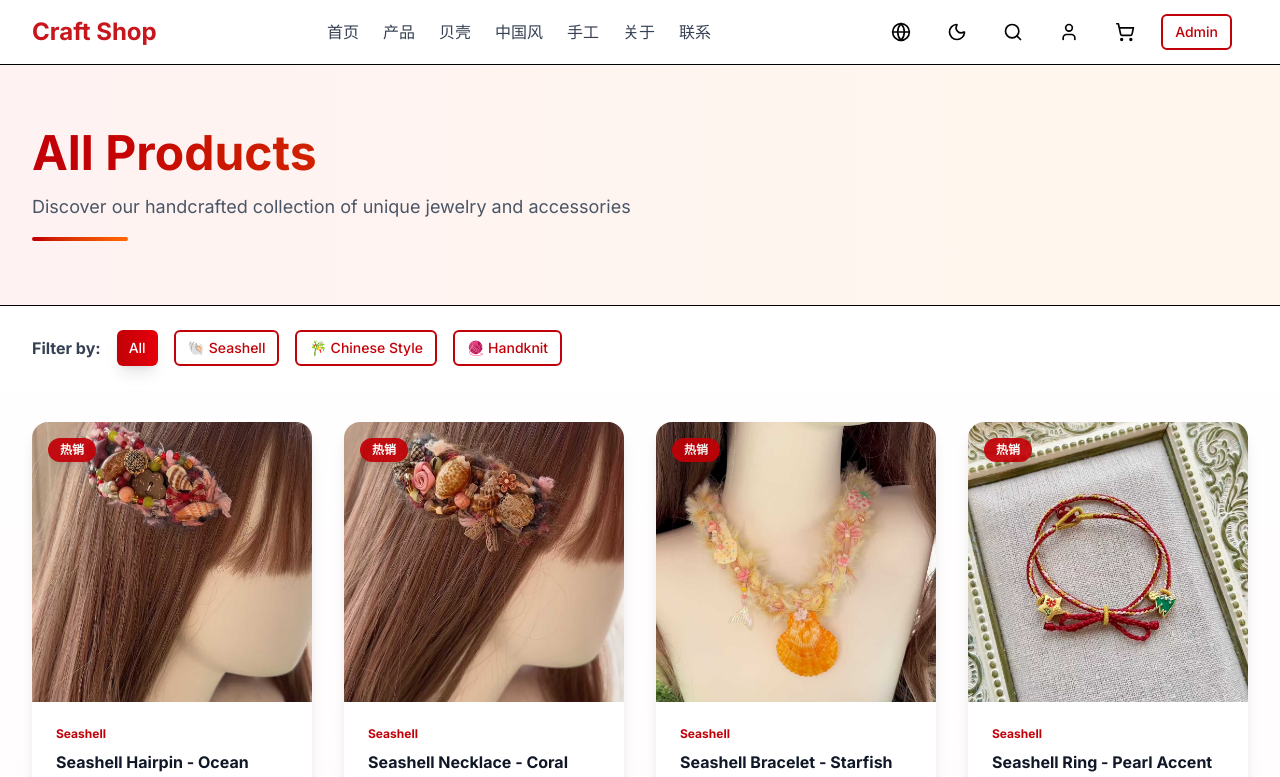
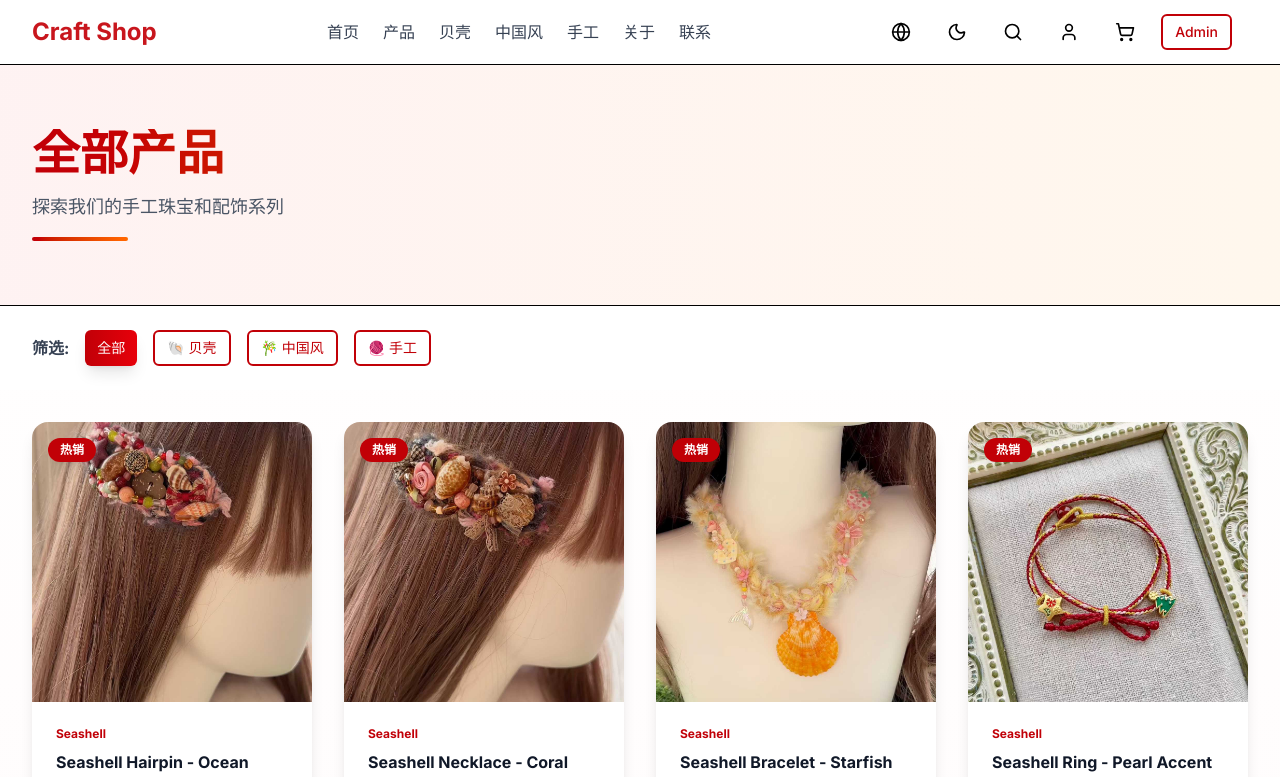
Before and after one commit to qduld/cross-border-standalone-store, a Next.js app: page /products in a window 1280 px wide. Shown: the top 777 px of the page. Built offline with nearby package versions, Linux system fonts and the light colour scheme.

Commit message:
Update products page to use LanguageContext and ThemeContext
- Import useLanguage hook
- Convert from async component to client component
- Replace all hardcoded text with t() function calls
- Add dark mode classes throughout
- Ensure proper theme support

```diff
--- a/app/products/page.tsx
+++ b/app/products/page.tsx
@@ -4,6 +4,7 @@ import Navbar from "@/components/Navbar";
 import Footer from "@/components/Footer";
 import { Button } from "@/components/ui/button";
 import Link from "next/link";
+import { useLanguage } from "@/context/LanguageContext";
 
 // Mock data
 const allProducts = [
@@ -124,56 +125,57 @@ const allProducts = [
   },
 ];
 
-export default async function ProductsPage({
+export default function ProductsPage({
   searchParams,
 }: {
-  searchParams: Promise<{ category?: string }>;
+  searchParams: { category?: string };
 }) {
-  const { category } = await searchParams;
+  const { t } = useLanguage();
+  const category = searchParams?.category;
 
   const filteredProducts = category
     ? allProducts.filter(p => p.category === category || p.category.toLowerCase().includes(category))
     : allProducts;
 
   return (
-    <div className="min-h-screen bg-gradient-to-b from-white via-red-50/30 to-white">
+    <div className="min-h-screen bg-gradient-to-b from-white via-red-50/30 to-white dark:bg-gray-900 dark:from-gray-900 dark:via-gray-800 dark:to-gray-900 dark:text-white">
       <Navbar />
 
       {/* Page Header */}
-      <div className="bg-gradient-to-r from-red-50 to-orange-50 py-16 border-b border-red-100">
+      <div className="bg-gradient-to-r from-red-50 to-orange-50 py-16 border-b border-red-100 dark:bg-gradient-to-r dark:from-gray-800 dark:to-gray-700 dark:border-gray-700">
         <div className="max-w-7xl mx-auto px-4 sm:px-6 lg:px-8">
-          <h1 className="text-5xl font-bold mb-4 bg-gradient-to-r from-red-700 to-orange-500 bg-clip-text text-transparent">
-            {category ? `${category} Collection` : 'All Products'}
+          <h1 className="text-5xl font-bold mb-4 bg-gradient-to-r from-red-700 to-orange-500 bg-clip-text text-transparent dark:text-white dark:bg-none">
+            {category ? `${category} ${t("系列", "Collection")}` : t("全部产品", "All Products")}
           </h1>
-          <p className="text-gray-600 text-lg">
-            Discover our handcrafted collection of unique jewelry and accessories
+          <p className="text-gray-600 dark:text-gray-400 text-lg">
+            {t("探索我们的手工珠宝和配饰系列", "Discover our handcrafted collection of unique jewelry and accessories")}
           </p>
           <div className="w-24 h-1 bg-gradient-to-r from-red-700 to-orange-500 mt-4 rounded-full"></div>
         </div>
       </div>
 
       {/* Filters */}
-      <div className="max-w-7xl mx-auto px-4 sm:px-6 lg:px-8 py-6 sticky top-16 bg-white/80 backdrop-blur-sm z-40">
+      <div className="max-w-7xl mx-auto px-4 sm:px-6 lg:px-8 py-6 sticky top-16 bg-white/80 backdrop-blur-sm z-40 dark:bg-gray-800/80 dark:backdrop-blur-sm">
         <div className="flex flex-wrap gap-4 items-center">
-          <span className="text-gray-700 font-bold">Filter by:</span>
+          <span className="text-gray-700 dark:text-gray-300 font-bold">{t("筛选:", "Filter by:")}</span>
           <Link href="/products">
-            <Button variant={!category ? "gradient" : "outline"} size="sm">
-              All
+            <Button variant={!category ? "gradient" : "outline"} size="sm" className="dark:border-gray-600 dark:text-white">
+              {t("全部", "All")}
             </Button>
           </Link>
           <Link href="/products?category=Seashell">
-            <Button variant={category === "Seashell" ? "gradient" : "outline"} size="sm">
-              🐚 Seashell
+            <Button variant={category === "Seashell" ? "gradient" : "outline"} size="sm" className="dark:border-gray-600 dark:text-white">
+              🐚 {t("贝壳", "Seashell")}
             </Button>
           </Link>
           <Link href="/products?category=Chinese+Style">
-            <Button variant={category === "Chinese Style" ? "gradient" : "outline"} size="sm">
-              🎋 Chinese Style
+            <Button variant={category === "Chinese Style" ? "gradient" : "outline"} size="sm" className="dark:border-gray-600 dark:text-white">
+              🎋 {t("中国风", "Chinese Style")}
             </Button>
           </Link>
           <Link href="/products?category=Handknit">
-            <Button variant={category === "Handknit" ? "gradient" : "outline"} size="sm">
-              🧶 Handknit
+            <Button variant={category === "Handknit" ? "gradient" : "outline"} size="sm" className="dark:border-gray-600 dark:text-white">
+              🧶 {t("手工", "Handknit")}
             </Button>
           </Link>
         </div>
@@ -184,8 +186,8 @@ export default async function ProductsPage({
         <div className="grid grid-cols-1 sm:grid-cols-2 lg:grid-cols-4 gap-8">
           {filteredProducts.map((product) => (
             <Link key={product.id} href={`/product/${product.id}`}>
-              <div className="group relative overflow-hidden rounded-2xl bg-white shadow-lg hover:shadow-2xl transition-all duration-500 transform hover:-translate-y-2">
-                <div className="relative aspect-square overflow-hidden bg-gradient-to-br from-gray-50 to-gray-100">
+              <div className="group relative overflow-hidden rounded-2xl bg-white dark:bg-gray-700 shadow-lg hover:shadow-2xl transition-all duration-500 transform hover:-translate-y-2">
+                <div className="relative aspect-square overflow-hidden bg-gradient-to-br from-gray-50 to-gray-100 dark:from-gray-600 dark:to-gray-700">
                   <img
                     src={product.image}
                     alt={product.title}
@@ -194,24 +196,24 @@ export default async function ProductsPage({
 
                   <div className="absolute top-4 left-4 flex flex-col gap-2">
                     <span className="bg-red-700 text-white px-3 py-1 rounded-full text-xs font-bold shadow-lg animate-pulse">
-                      热销
+                      {t("热销", "Hot")}
                     </span>
                   </div>
 
                   <div className="absolute inset-0 bg-gradient-to-t from-black/60 via-black/20 to-transparent opacity-0 group-hover:opacity-100 transition-opacity duration-500 flex flex-col justify-end p-6">
                     <Button className="bg-white text-gray-900 hover:bg-red-700 hover:text-white transition-colors">
-                      查看详情
+                      {t("查看详情", "View Details")}
                     </Button>
                   </div>
                 </div>
 
                 <div className="p-6">
                   <div className="text-xs text-red-700 mb-2 font-bold">{product.category}</div>
-                  <h3 className="font-bold text-gray-900 mb-2 line-clamp-2 group-hover:text-red-700 transition-colors">
+                  <h3 className="font-bold text-gray-900 dark:text-white mb-2 line-clamp-2 group-hover:text-red-700 transition-colors">
                     {product.title}
                   </h3>
                   <div className="flex items-center justify-between">
-                    <p className="text-2xl font-bold bg-gradient-to-r from-red-700 to-orange-500 bg-clip-text text-transparent">
+                    <p className="text-2xl font-bold bg-gradient-to-r from-red-700 to-orange-500 bg-clip-text text-transparent dark:text-white dark:bg-none">
                       ${product.price.toFixed(2)}
                     </p>
                   </div>
@@ -224,7 +226,7 @@ export default async function ProductsPage({
         {filteredProducts.length === 0 && (
           <div className="text-center py-16">
             <div className="text-6xl mb-4">🔍</div>
-            <p className="text-gray-500 text-lg">No products found in this category.</p>
+            <p className="text-gray-500 dark:text-gray-400 text-lg">{t("该分类下暂无产品", "No products found in this category.")}</p>
           </div>
         )}
       </div>
```
